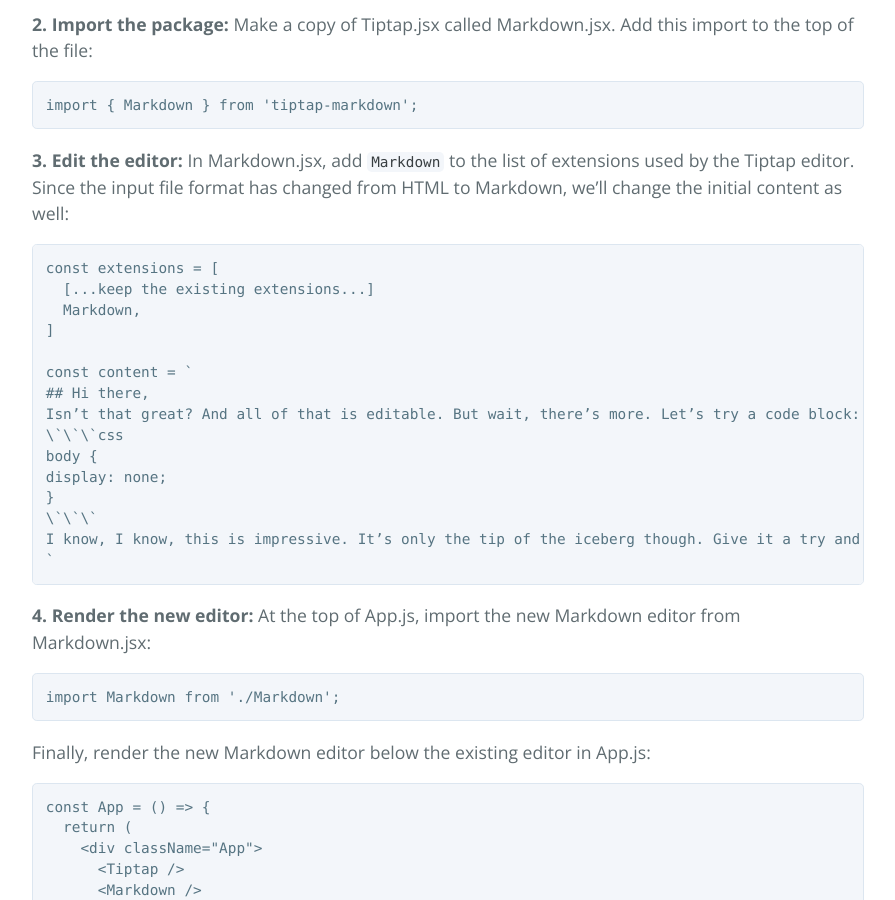
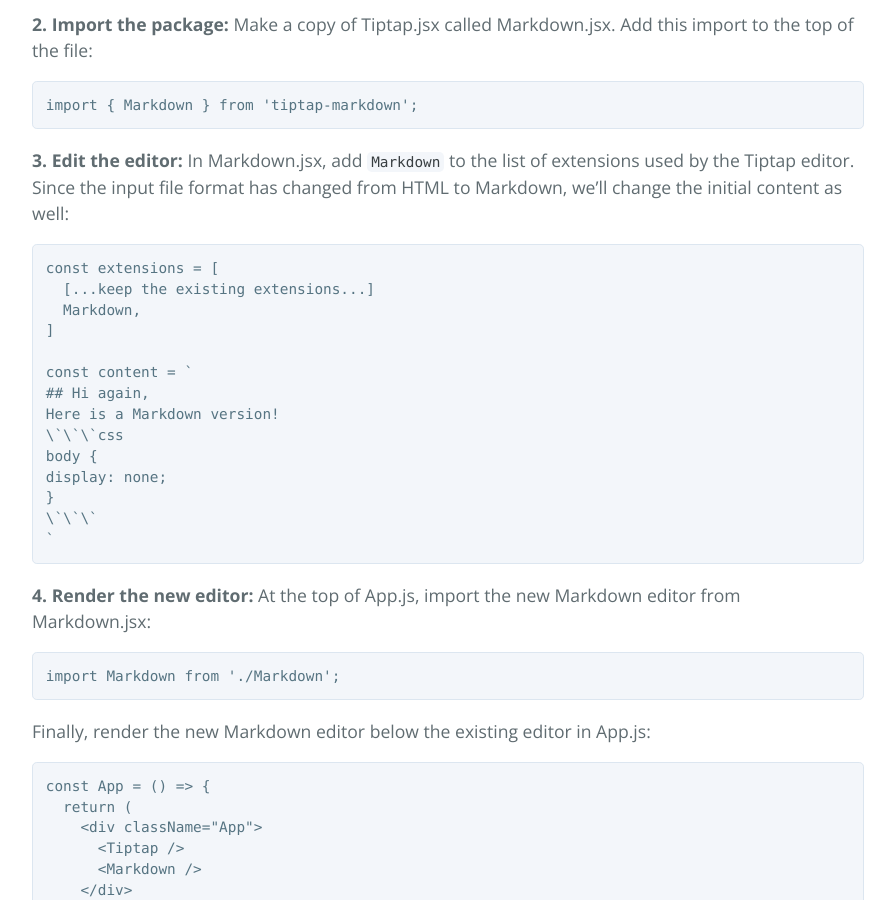
Before and after one commit to learning-software-engineering/learning-software-engineering.github.io, a Jekyll site: the page built from Topics/Tech_Stacks/Tiptap/Tiptap.md, in a window 1280 px wide and 900 px high, scrolled down 6934 px. Shown: the whole window, without its empty margins (192-1087 px from the left). Built offline with Jekyll 4.4.1, drawn with Linux system fonts in a browser that asks for light colours; our own code applies the rules of GitHub Pages for plain Markdown files.

Commit message:
Change Markdown editor default content

`````diff
--- a/Topics/Tech_Stacks/Tiptap/Tiptap.md
+++ b/Topics/Tech_Stacks/Tiptap/Tiptap.md
@@ -293,14 +293,13 @@
 ]
 
 const content = `
-## Hi there,
-Isn’t that great? And all of that is editable. But wait, there’s more. Let’s try a code block:
+## Hi again,
+Here is a Markdown version!
 \`\`\`css
 body {
 display: none;
 }
 \`\`\`
-I know, I know, this is impressive. It’s only the tip of the iceberg though. Give it a try and click a little bit around. Don’t forget to check the other examples too.
 `
 ````
 
`````
